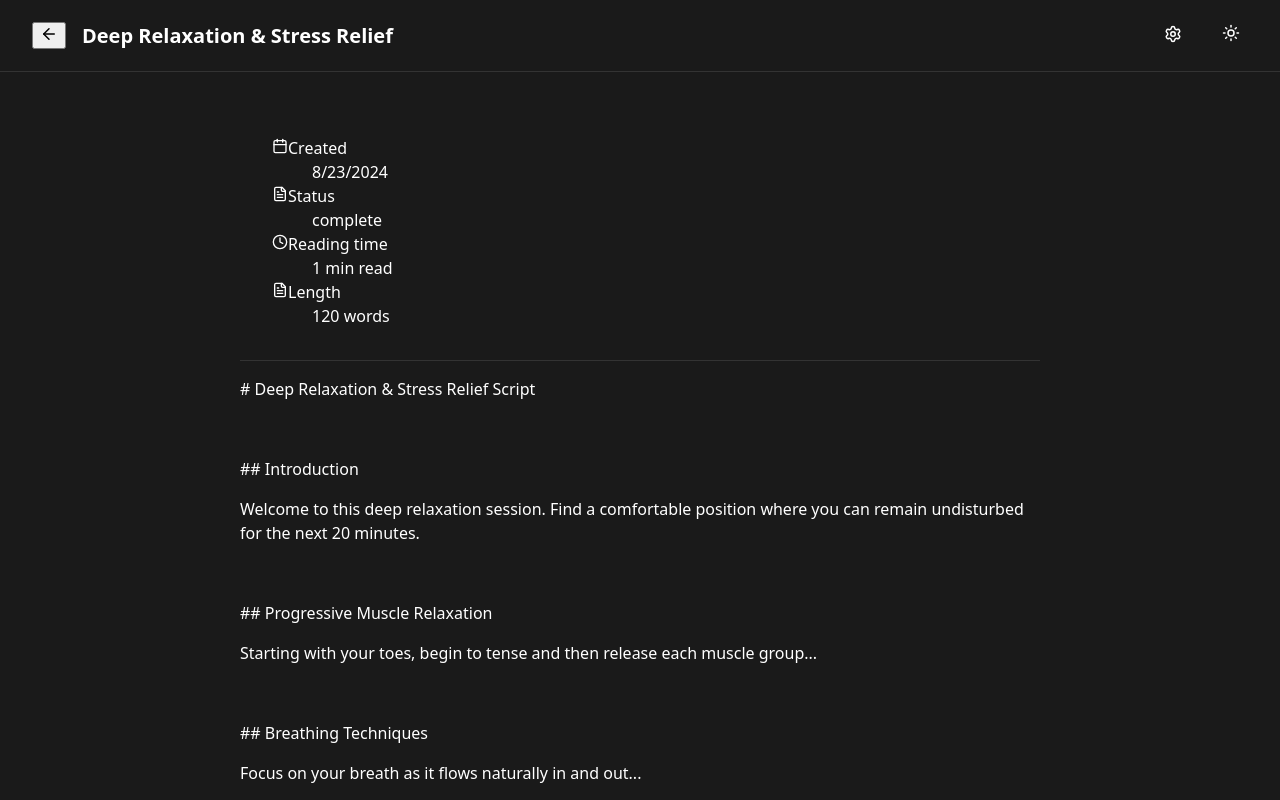
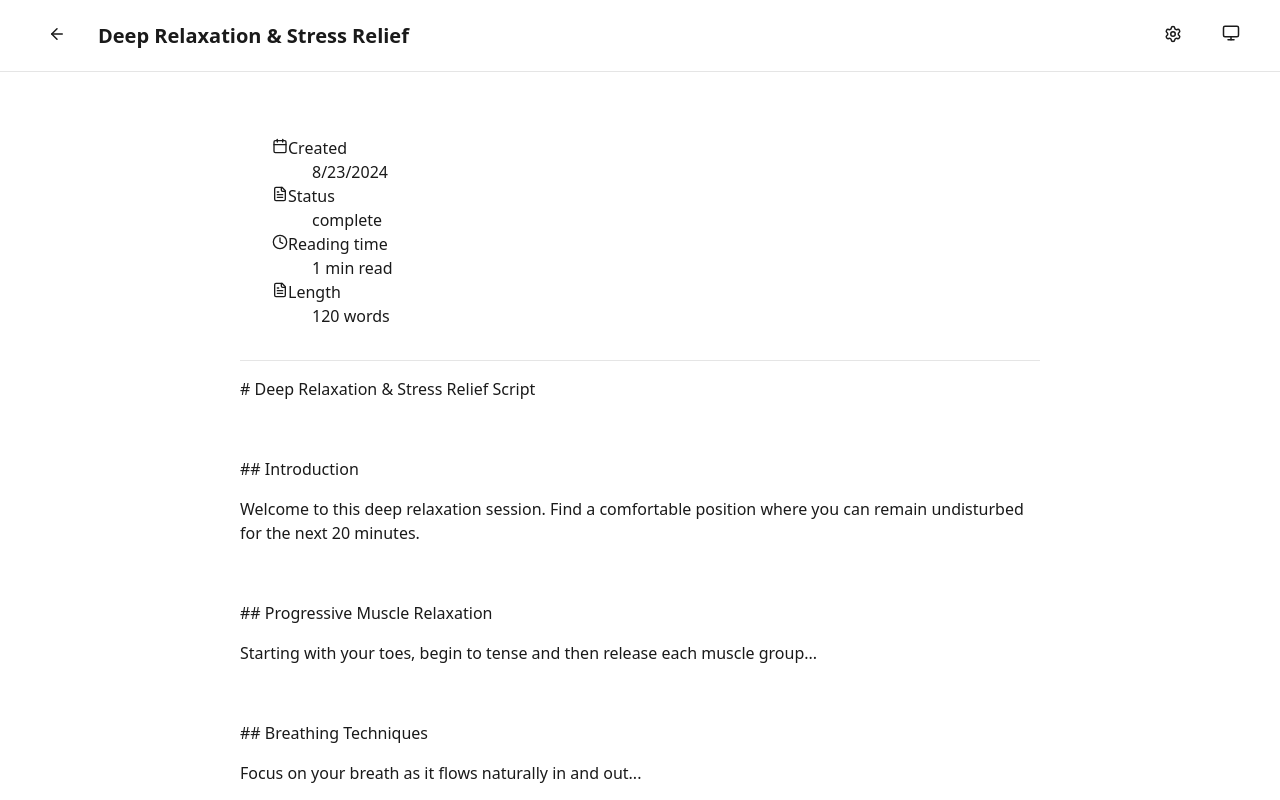
Before and after one commit to dave-hillier/instascript, a React (Vite) app: page /script/1 in a window 1280 px wide. Shown: the top 800 px of the page. Built offline with nearby package versions, Linux system fonts and the light colour scheme.

Commit message:
Light dark system preference theme

```diff
--- a/src/App.css
+++ b/src/App.css
@@ -55,7 +55,7 @@ header nav {
   gap: 1rem;
 }
 
-header nav button {
+header button {
   background: none;
   border: none;
   padding: 0.5rem 1rem;
@@ -65,11 +65,11 @@ header nav button {
   color: inherit;
 }
 
-[data-theme="dark"] header nav button:hover {
+[data-theme="dark"] header button:hover {
   background-color: #333;
 }
 
-[data-theme="light"] header nav button:hover {
+[data-theme="light"] header button:hover {
   background-color: #f5f5f5;
 }
 
--- a/src/App.tsx
+++ b/src/App.tsx
@@ -1,17 +1,19 @@
-import { useReducer, useState } from 'react'
+import { useReducer, useState, useEffect } from 'react'
 import { BrowserRouter, Routes, Route, useLocation, useNavigate } from 'react-router-dom'
-import { Sun, Moon, Settings, ArrowLeft } from 'lucide-react'
+import { Sun, Moon, Monitor, Settings, ArrowLeft } from 'lucide-react'
 import { useLocalStorage } from './hooks/useLocalStorage'
 import { useAppContext } from './hooks/useAppContext'
 import { HomePage } from './pages/HomePage'
 import { ScriptPage } from './pages/ScriptPage'
 import './App.css'
 
-type ThemeAction = { type: 'TOGGLE_THEME' }
+type Theme = 'light' | 'dark' | 'system'
+
+type ThemeAction = { type: 'CYCLE_THEME' }
 type ModalAction = { type: 'TOGGLE_SETTINGS_MODAL' }
 
 type UIState = {
-  isDark: boolean
+  theme: Theme
   showSettingsModal: boolean
 }
 
@@ -19,8 +21,12 @@ type UIAction = ThemeAction | ModalAction
 
 const uiReducer = (state: UIState, action: UIAction): UIState => {
   switch (action.type) {
-    case 'TOGGLE_THEME':
-      return { ...state, isDark: !state.isDark }
+    case 'CYCLE_THEME': {
+      const themeOrder: Theme[] = ['light', 'dark', 'system']
+      const currentIndex = themeOrder.indexOf(state.theme)
+      const nextIndex = (currentIndex + 1) % themeOrder.length
+      return { ...state, theme: themeOrder[nextIndex] }
+    }
     case 'TOGGLE_SETTINGS_MODAL':
       return { ...state, showSettingsModal: !state.showSettingsModal }
     default:
@@ -32,13 +38,41 @@ function AppContent() {
   const location = useLocation()
   const navigate = useNavigate()
   const { state } = useAppContext()
+
+  const { value: savedTheme, setValue: setSavedTheme } = useLocalStorage<Theme>('theme', 'system')
   const [uiState, uiDispatch] = useReducer(uiReducer, {
-    isDark: true,
+    theme: savedTheme || 'system',
     showSettingsModal: false
   })
 
   const { value: apiKey, setValue: setApiKey } = useLocalStorage<string>('apiKey', '')
   const [tempApiKey, setTempApiKey] = useState('')
+  const [systemPrefersDark, setSystemPrefersDark] = useState(
+    window.matchMedia('(prefers-color-scheme: dark)').matches
+  )
+
+  // Listen for system theme changes
+  useEffect(() => {
+    const mediaQuery = window.matchMedia('(prefers-color-scheme: dark)')
+    const handleChange = (e: MediaQueryListEvent) => {
+      setSystemPrefersDark(e.matches)
+    }
+
+    mediaQuery.addEventListener('change', handleChange)
+    return () => mediaQuery.removeEventListener('change', handleChange)
+  }, [])
+
+  // Save theme preference when it changes (only if different from saved)
+  useEffect(() => {
+    if (uiState.theme !== savedTheme) {
+      setSavedTheme(uiState.theme)
+    }
+  }, [uiState.theme, savedTheme, setSavedTheme])
+
+  // Determine effective theme (resolve 'system' to actual theme)
+  const effectiveTheme = uiState.theme === 'system'
+    ? (systemPrefersDark ? 'dark' : 'light')
+    : uiState.theme
 
   const isScriptPage = location.pathname.startsWith('/script/')
 
@@ -61,7 +95,7 @@ function AppContent() {
 
 
   return (
-    <div data-theme={uiState.isDark ? 'dark' : 'light'}>
+    <div data-theme={effectiveTheme}>
       <header role="banner">
         <div>
           {isScriptPage && (
@@ -88,11 +122,13 @@ function AppContent() {
             <Settings size={18} />
           </button>
           <button
-            onClick={() => uiDispatch({ type: 'TOGGLE_THEME' })}
-            aria-label={uiState.isDark ? 'Switch to light mode' : 'Switch to dark mode'}
+            onClick={() => uiDispatch({ type: 'CYCLE_THEME' })}
+            aria-label={`Theme: ${uiState.theme}. Click to switch to ${uiState.theme === 'light' ? 'dark' : uiState.theme === 'dark' ? 'system' : 'light'} mode`}
             type="button"
           >
-            {uiState.isDark ? <Sun size={18} /> : <Moon size={18} />}
+            {uiState.theme === 'light' ? <Sun size={18} /> :
+             uiState.theme === 'dark' ? <Moon size={18} /> :
+             <Monitor size={18} />}
           </button>
         </nav>
       </header>
--- a/src/pages/HomePage.tsx
+++ b/src/pages/HomePage.tsx
@@ -1,4 +1,3 @@
-import React from 'react'
 import { ArrowUp } from 'lucide-react'
 import { useSearchParams } from 'react-router-dom'
 import { useAppContext } from '../hooks/useAppContext'
```
